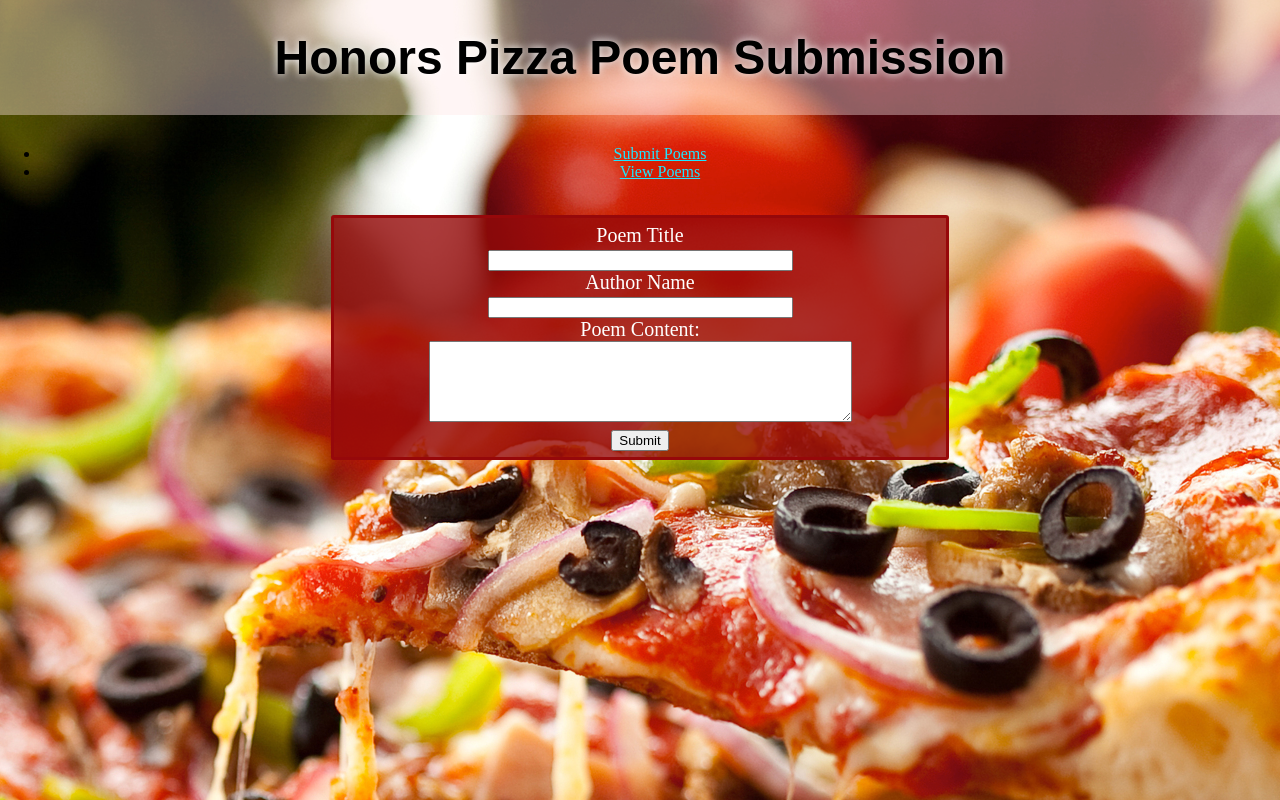
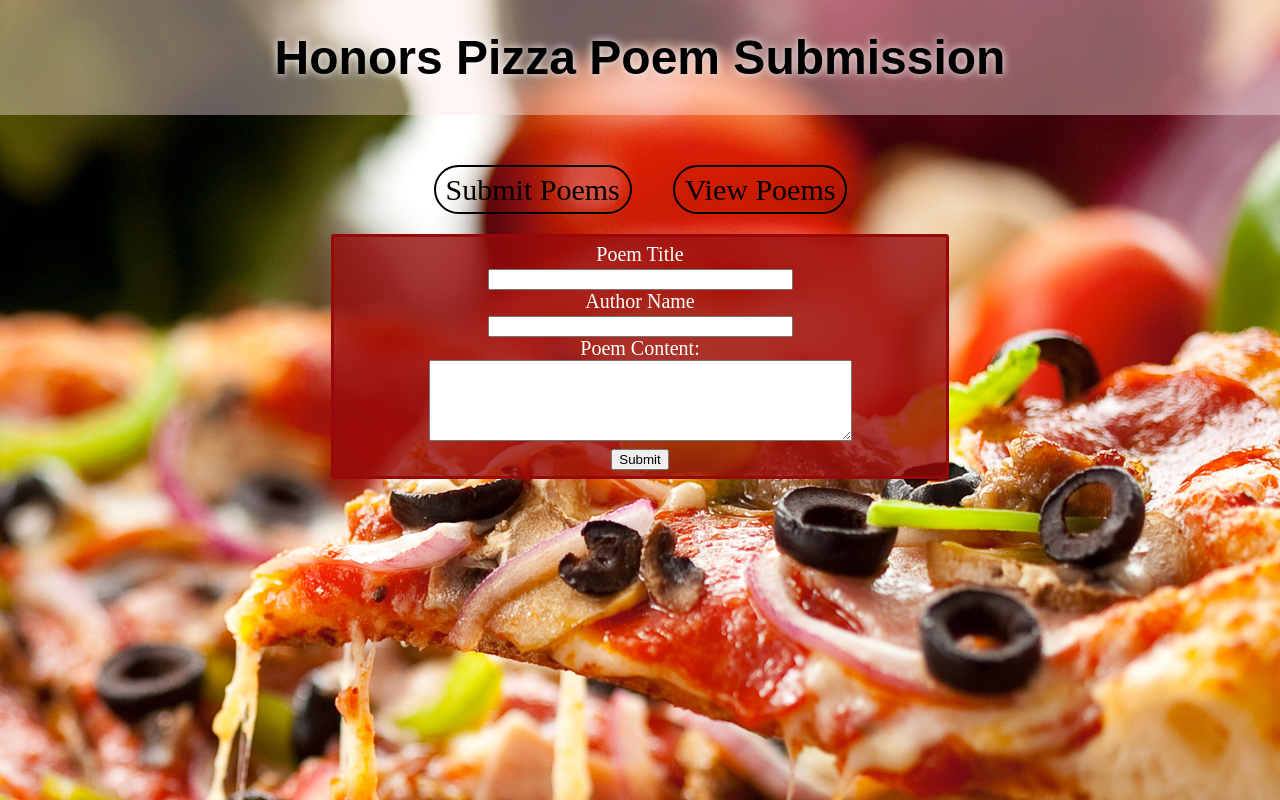
Before and after one commit to regdoug/PoemCollector, a PHP site: page / in a window 1280 px wide. Run offline with PHP 8.4, Linux system fonts and the light colour scheme; some libraries are stand-ins or nearby versions.

Commit message:
Updated CSS for navbar

```diff
--- a/src/css/poems.css
+++ b/src/css/poems.css
@@ -6,7 +6,7 @@ html
 
 body
 {
-	background: url("images/background.png");
+	background: url("../images/background.png");
 
 	height: 100%;
 	margin: 0;
@@ -100,3 +100,62 @@ a:active
 {
 	color: #1FE5FF;
 }
+
+/* Styling for the navigation bar at the top */
+#navbar {
+	float:left;
+	width:100%;
+	overflow:hidden;
+	position:relative;
+}
+
+#navbar ul {
+	clear:left;
+	float:left;
+	list-style:none;
+	margin:0;
+	padding:0;
+	position:relative;
+	left:50%;
+	text-align:center;
+}
+
+#navbar ul li a:hover {
+	background:#369;
+	color:#fff;
+}
+
+#navbar ul li a.active,
+#navbar ul li a.active:hover {
+	color:#fff;
+	background:#000;
+	font-weight:bold;
+}
+
+#navbar ul li {
+	display:block;
+	float:left;
+	list-style:none;
+	margin:20px;
+	padding:0;
+	position:relative;
+	right:50%;
+}
+
+#navbar ul li a {
+	display:block;
+	margin:0 0 0 1px;
+	padding:3px 10px;
+	border:2px solid;
+	border-radius:25px;
+	color:#000;
+	text-decoration:none;
+	font-size: 30px;
+	font-family:"Times New Roman", Times, serif;
+	line-height:1.3em;
+}
+
+/* Our clear line break to clean up those floats! */
+br.clear {
+	clear:both;
+}
```
